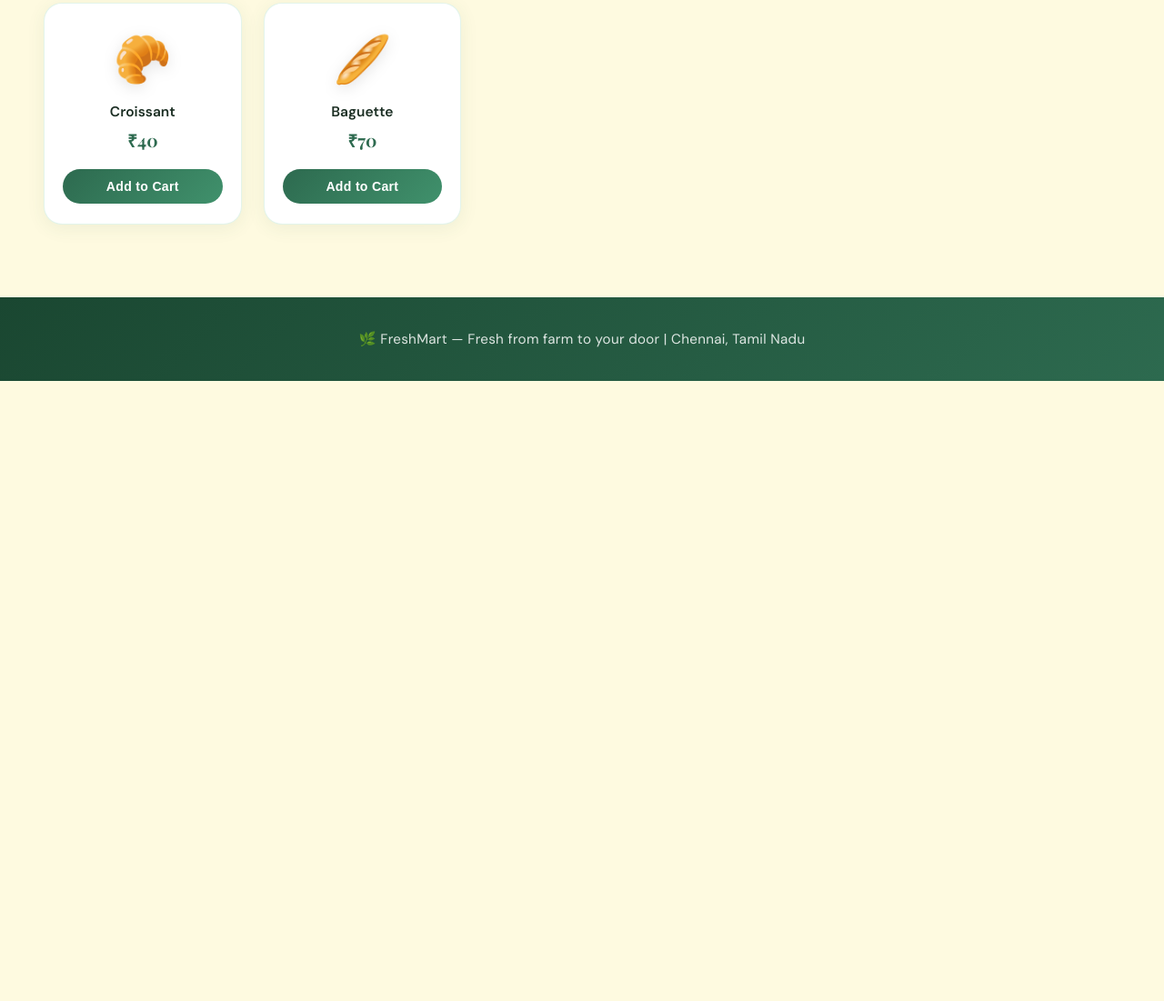
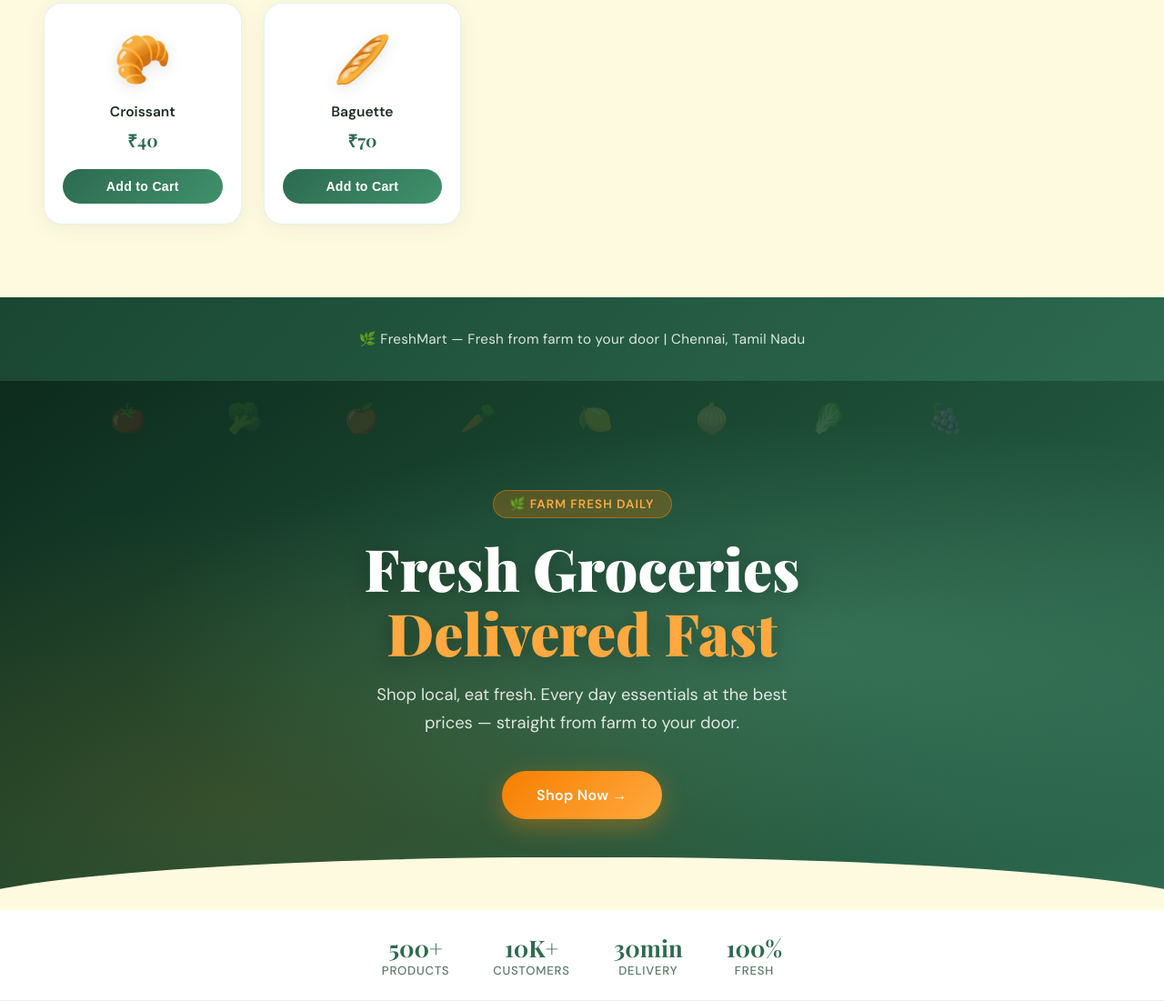
Before and after one commit to GajendranRa/grocery-store, a plain HTML site: page index.html in a window 1280 px wide. Shown: the part 1355-2456 px from the top of the page at 91% size. Before the commit the page ends 1774 px from the top, so only its background shows below. Drawn offline with nearby package versions, Linux system fonts and the light colour scheme.

```diff
--- a/index.html
+++ b/index.html
@@ -67,3 +67,20 @@
   <script src="./js/app.js"></script>
 </body>
 </html>
+<!-- HERO -->
+<section class="hero">
+  <div class="hero-text">
+    <div class="hero-badge">🌿 Farm Fresh Daily</div>
+    <h1>Fresh Groceries<br/><span>Delivered Fast</span></h1>
+    <p>Shop local, eat fresh. Every day essentials at the best prices — straight from farm to your door.</p>
+    <a href="#products" class="btn">Shop Now →</a>
+  </div>
+</section>
+
+<!-- STATS -->
+<div class="stats-bar">
+  <div class="stat"><div class="num">500+</div><div class="label">Products</div></div>
+  <div class="stat"><div class="num">10K+</div><div class="label">Customers</div></div>
+  <div class="stat"><div class="num">30min</div><div class="label">Delivery</div></div>
+  <div class="stat"><div class="num">100%</div><div class="label">Fresh</div></div>
+</div>
```
